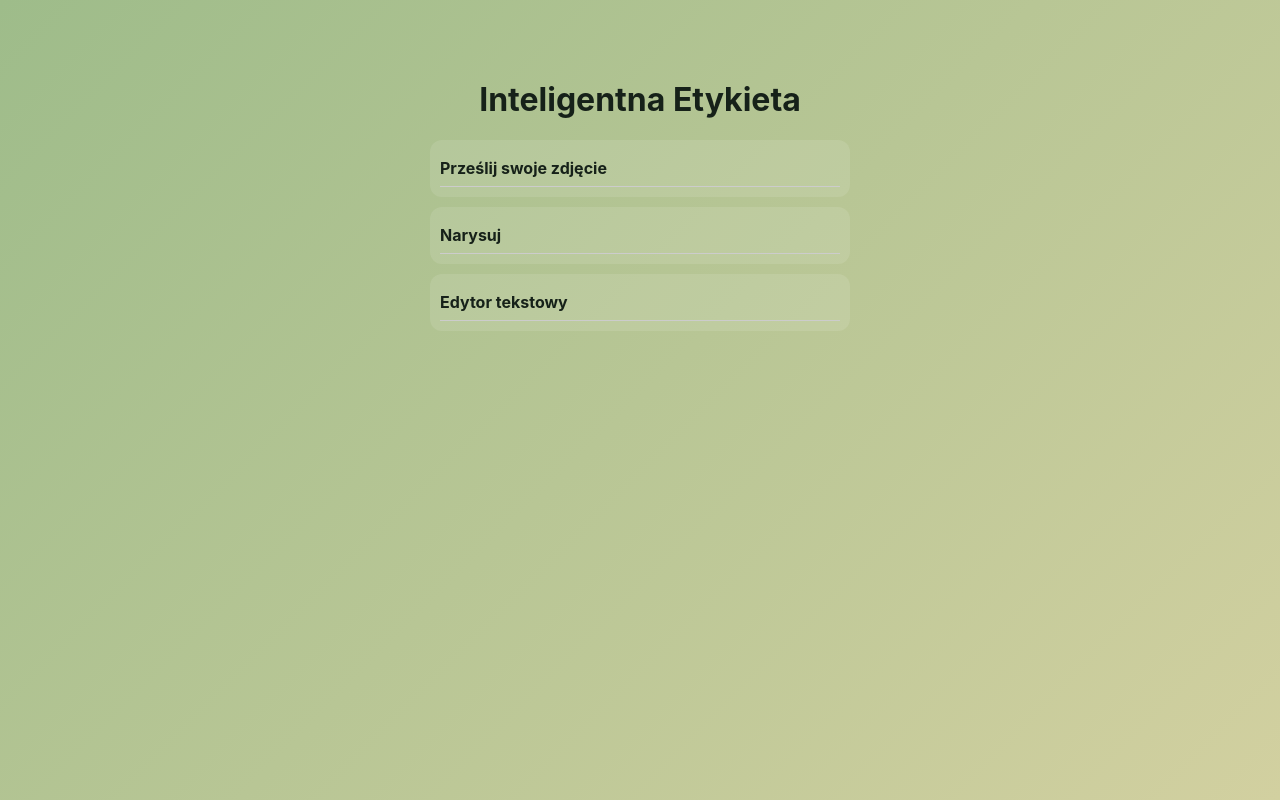
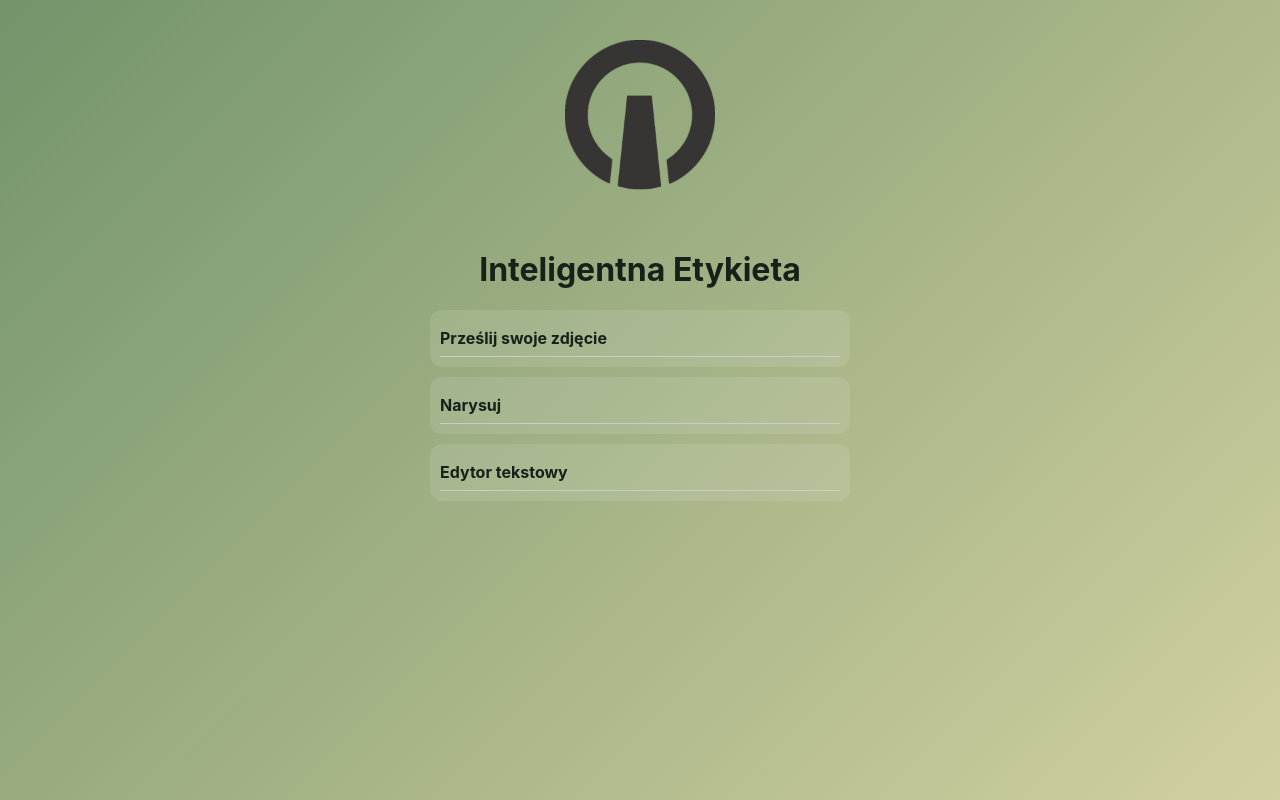
Before and after one commit to Sn333k/InteligentnaEtykieta_WEB, a React (Create React App) app: page / in a window 1280 px wide. Built offline with nearby package versions, Linux system fonts and the light colour scheme.

Commit message:
Logo at middle

```diff
--- a/src/App.css
+++ b/src/App.css
@@ -2,7 +2,7 @@ body {
   margin: 0;
   font-family: -apple-system, BlinkMacSystemFont, "Segoe UI", Roboto, Oxygen,
     Ubuntu, Cantarell, "Open Sans", "Helvetica Neue", sans-serif;
-  background: linear-gradient(135deg, #9EBC8A 0%, #D2D0A0 100%);
+  background: linear-gradient(135deg, #73946B 0%, #D2D0A0 100%);
   min-height: 100vh;
   color: #162119;
 }
@@ -71,7 +71,7 @@ button + button {
 }
 
 canvas {
-  border: 1px solid #ffffff;
+  border: 1px solid #537D5D;
   background: #ffffff;
   touch-action: none;
   cursor: crosshair;
@@ -84,3 +84,10 @@ textarea {
   border-radius: 8px;
   resize: vertical;
 }
+
+.logo {
+  display: block;
+  margin: 0 auto 20px auto;
+  max-width: 150px;
+  height: auto;
+}
--- a/src/App.jsx
+++ b/src/App.jsx
@@ -6,6 +6,8 @@ import UploadCard from "./components/UploadCard";
 import PaintEditor from "./components/PaintEditor";
 import TextEditor from "./components/TextEditor";
 import AccordionCard from "./components/AccordionCard";
+import logo from "./logoDUZE.png";
+
 
 export default function App() {
   const { progress, sendBlob, close } = useUploader();
@@ -18,6 +20,7 @@ export default function App() {
   return (
     <div className="container">
       <ProgressModal progress={progress} onClose={close} />
+      <img src={logo} alt="Logo" className="logo" />
       <h1>Inteligentna Etykieta</h1>
 
       <AccordionCard
--- a/src/components/PaintEditor.jsx
+++ b/src/components/PaintEditor.jsx
@@ -26,7 +26,8 @@ export default function PaintEditor({ onSend }) {
   };
 
   return (
-      <div>
+      <div style={{ marginTop: 10, display: "flex", flexDirection: "column", alignItems: "center" }}>
+
         <canvas
           ref={canvasRef}
           width={200}
@@ -41,7 +42,7 @@ export default function PaintEditor({ onSend }) {
         />
         <div>
           <button onClick={clear}>Wyczyść</button>
-          <button onClick={send}>Wyślij</button>
+          <button onClick={send}><span>Wyślij</span></button>
         </div>
       </div>
   );
--- a/src/components/TextEditor.jsx
+++ b/src/components/TextEditor.jsx
@@ -47,7 +47,7 @@ export default function TextEditor({ onSend }) {
             boxSizing: "border-box",
           }}
         />
-        <button onClick={send}>Wyślij</button>
+        <button onClick={send}><span>Wyślij</span></button>
       </div>
   );
 }
--- a/src/components/UploadCard.jsx
+++ b/src/components/UploadCard.jsx
@@ -4,9 +4,9 @@ export default function UploadCard({ onSend }) {
   const [file, setFile] = useState(null);
 
   return (
-    <div>
+    <div style={{ marginTop: 10, display: "flex", flexDirection: "column", alignItems: "center" }}>
       <input type="file" accept="image/*" onChange={(e) => setFile(e.target.files[0])} />
-      <button disabled={!file} onClick={() => onSend(file)}>Wyślij</button>
+      <button disabled={!file} onClick={() => onSend(file)}><span>Wyślij</span></button>
     </div>
   );
 }
```
Also changed, not shown: src/logoDUZE.png (added).
